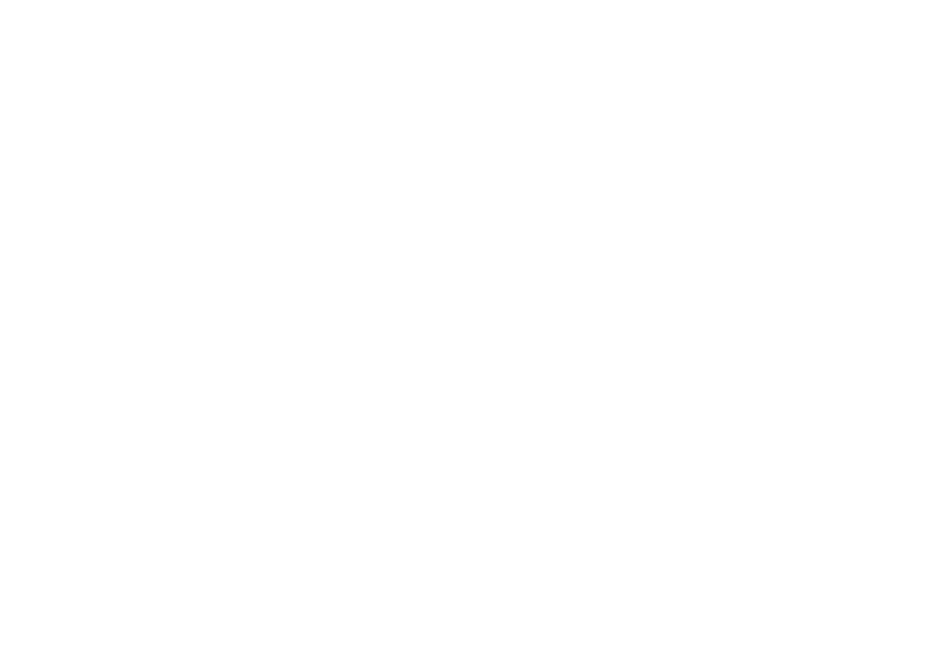
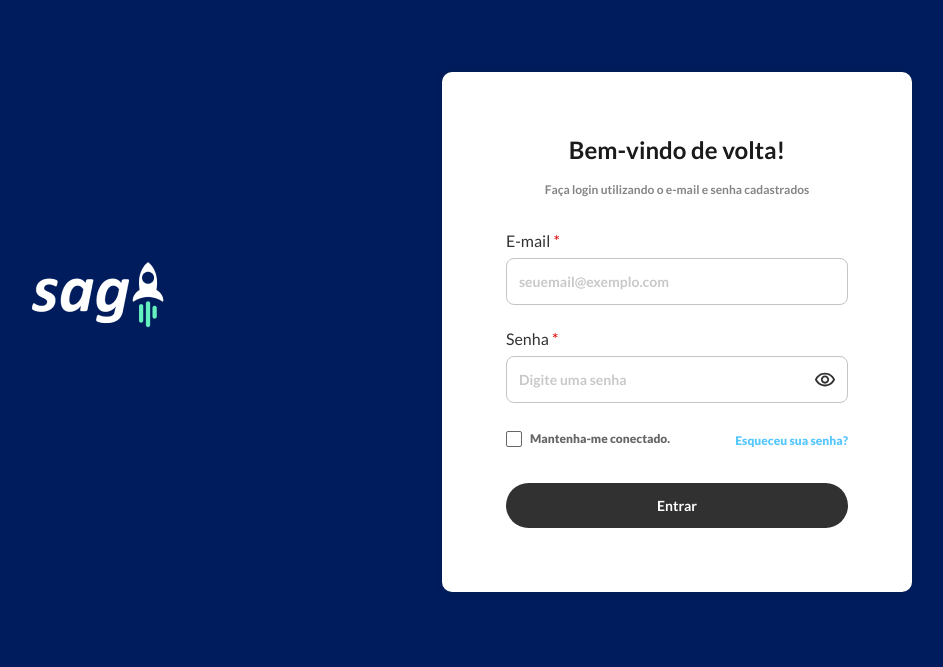
Before and after one commit to tzadoque/saga, a website: page pages/login.html in a window 1280 px wide. Shown: the whole page, without its empty margins (305-1248 px from the left). Drawn offline with nearby package versions, Linux system fonts and the light colour scheme.

Commit message:
montagem da página de login

```diff
--- a/pages/login.html
+++ b/pages/login.html
@@ -16,9 +16,60 @@
 	<link rel="stylesheet" href="/dist/css/style.css" />
 </head>
 
-<body class="">
+<body class="bg-blue-1">
 
-
+	<main class="container py-72" id="login">
+    <div class="row">
+			<div class="col-7">
+        <div class="logo">
+          <img src="/dist/img/logo-light-2.png" alt="">
+        </div>
+      </div>
+      <div class="col-5">
+        <form>
+          <h1 class="fw-semi-bold fz-24 text-center text-dark-1 mb-16">Bem-vindo de volta!</h1>
+          <span class="fz-12 fw-semi-bold d-block text-center" style="color: #848484;">
+						Faça login utilizando o e-mail e senha cadastrados
+					</span>
+          <div class="d-flex flex-column gap-24 pt-32">
+            <div>
+              <h2><label for="email">E-mail</label> <span class="form__required">*</span></h2>
+              <div class="d-flex flex-column gap-16 pt-lg-8">
+                <div class="d-flex align-items-center gap-16">
+                  <input type="email" name="email" id="email" placeholder="seuemail@exemplo.com">
+                </div>
+              </div>
+            </div>
+            <div>
+              <h2><label for="senha">Senha</label> <span class="form__required">*</span></h2>
+              <div class="d-flex flex-column gap-16 pt-lg-8">
+                <div class="d-flex align-items-center gap-16 position-relative">
+                  <input type="password" name="senha" id="senha" placeholder="Digite uma senha">
+                  <span class="eye open-eye"></span>
+                </div>
+              </div>
+            </div>
+						<div class="d-flex justify-content-between">
+							<div class="d-flex align-items-center gap-8">
+								<input type="checkbox" name="contectado" id="conectado">
+								<label for="conectado" class="fw-extra-bold fz-12">Mantenha-me conectado.</label>
+							</div>
+							<div>
+								<a href="" class="text-decoration-none text-blue-3 fw-extra-bold fz-12">
+									Esqueceu sua senha?
+								</a>
+							</div>
+						</div>
+          </div>
+          <div class="pt-32">
+            <button type="submit" disabled>
+              Entrar
+            </button>
+          </div>
+        </form>
+      </div>
+    </div>
+  </main>
 
 	<script src="/node_modules/bootstrap/dist/js/bootstrap.bundle.min.js"></script>
 	<script type="module" src="/dist/js/index.js"></script>
--- a/src/scss/_variables.scss
+++ b/src/scss/_variables.scss
@@ -1,6 +1,7 @@
 // colors
 $blue-1: #001C5C;
 $blue-2: #062469;
+$blue-3: #56C6FF;
 $aqua-1: #64EFBF;
 $aqua-2: #80FFD3;
 $dark-1: #1A1A1A;
@@ -15,6 +16,7 @@ $white: #FFFFFF;
 $theme-colors: (
   "blue-1": $blue-1,
   "blue-2": $blue-2,
+  "blue-3": $blue-3,
   "aqua-1": $aqua-1,
   "aqua-2": $aqua-2,
   "dark-1": $dark-1,
--- a/src/scss/components/_forms.scss
+++ b/src/scss/components/_forms.scss
@@ -23,7 +23,7 @@
   }
 }
 
-#cadastro form {
+#cadastro form, #login form {
   width: 470px;
   box-shadow: 0px 0px 10px rgba(0, 0, 0, 0.1);
   border-radius: 10px;
@@ -159,6 +159,7 @@
 
   .form__required {
     color: #DB0000;
+    user-select: none;
   }
 
   .form__division {
@@ -166,6 +167,7 @@
     position: relative;
     display: flex;
     justify-content: center;
+    user-select: none;
     span {
       font-size: 1rem * 0.75;
       color: $dark-4;
@@ -190,6 +192,7 @@
     font-style: italic;
     padding-top: 8px;
     color: $light-3;
+    user-select: none;
   }
 
   ul.field__requires {
--- a/src/scss/style.scss
+++ b/src/scss/style.scss
@@ -18,7 +18,7 @@ img {
   background: #f9f9f9;
 }
 
-#cadastro {
+#cadastro, #login {
   .logo {
     width: 100%;
     display: flex;
```
Also changed, not shown: pages/cadastro.html (+1 -1 lines), dist/css/style.css, dist/img/logo-light-2.png (added), 1 other file.
